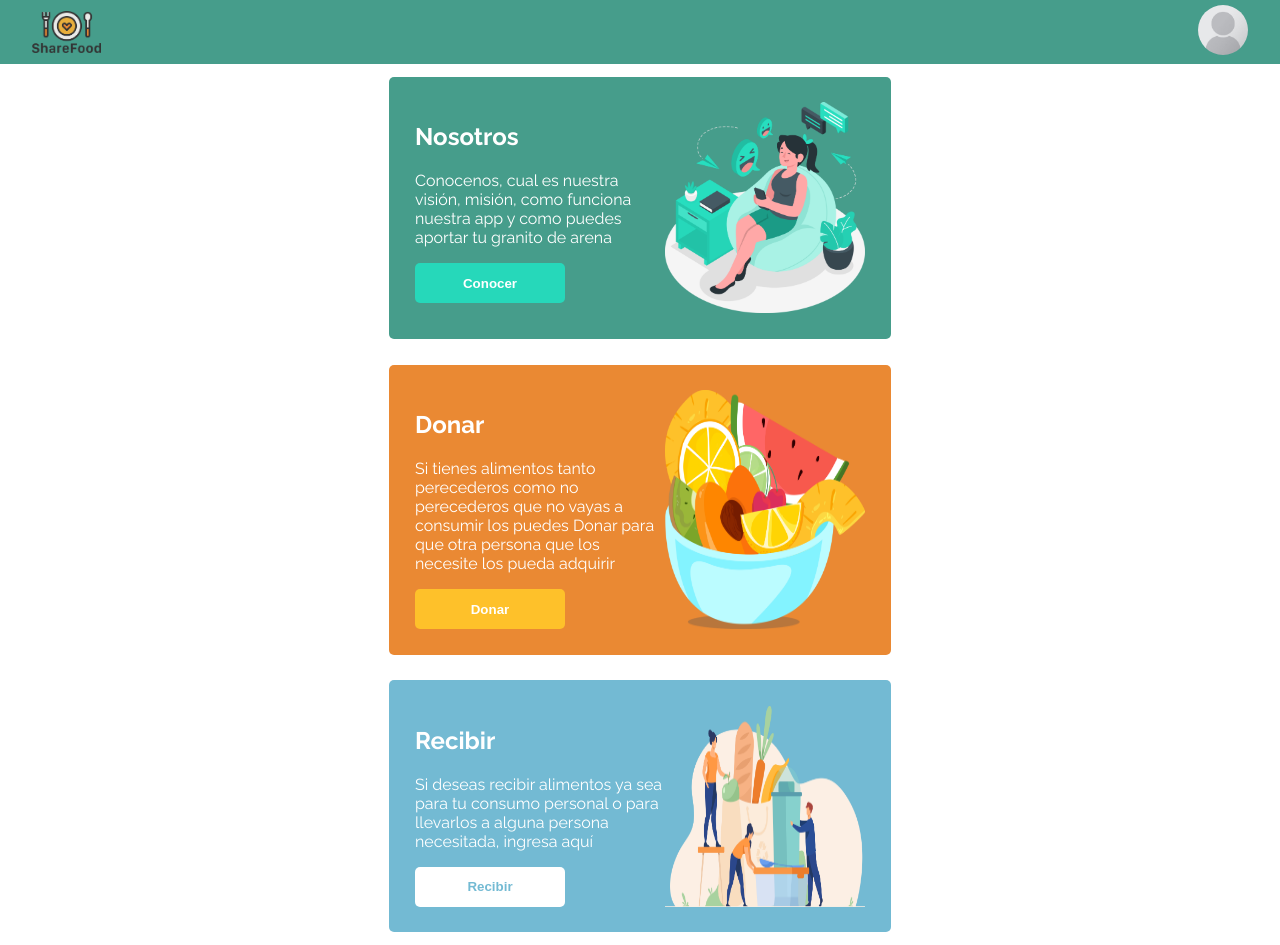
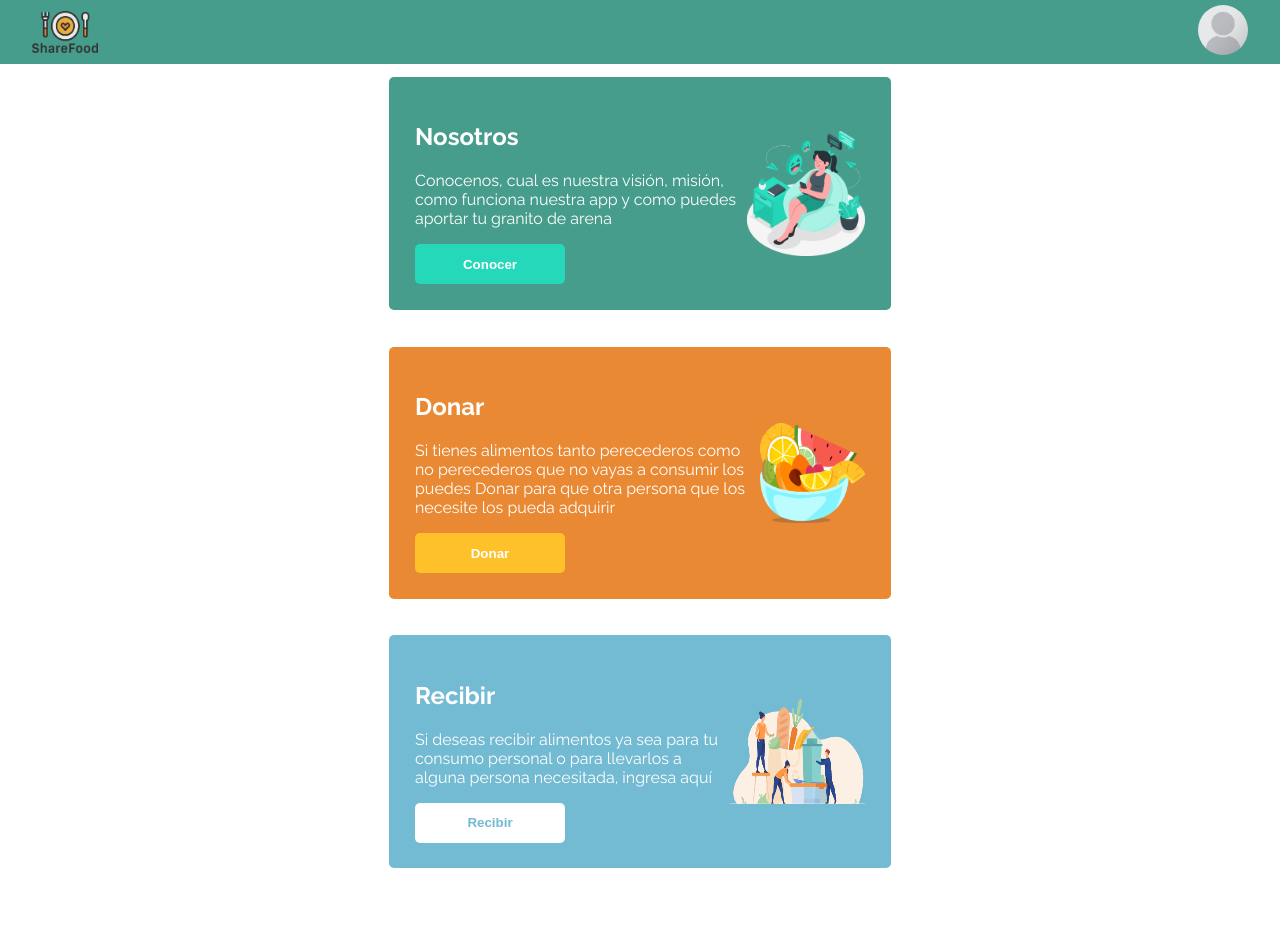
Before and after one commit to Gonzalo9725/Globant-Hackthon, a React (Create React App) app: page /home in a window 1280 px wide. After the commit the page ends 892 px from the top, so only its background shows below. Built offline with nearby package versions, Linux system fonts and the light colour scheme; what react-swipeable-views-utils would draw is missing.

Commit message:
style fixed home

```diff
--- a/src/Components/Home.css
+++ b/src/Components/Home.css
@@ -4,8 +4,27 @@
     align-items:center;
 
 }
+.girl-img{
+    width: 123px;
+    height: 125px;
+}
+.frutas-img{
+    width: 105px;
+    height: 100px;
+    margin-left: 10px;
+
+}
+.gente-img{
+    width: 100px;
+    height: 100px;
+    width: 135px;
+    height: 105px;
+
+}
 .divUs, .give, .receive {
     display: flex;
+    justify-content: center;
+    align-items: center;
     width: 450px;
     height: auto;
     margin-top:1%;
@@ -13,6 +32,7 @@
     padding: 2%;
     border-radius: 5px;
     color: white;
+    margin-bottom: 1.5em;
 }
 .divUs {
     background: #469D8B;
@@ -55,11 +75,11 @@ border:none;
         height: 160px;
         font-size: x-small;
     }
-    .img{
+    /* .img{
         max-width: 120px;
-    }
+    } */
     .divHome{
-        margin-top: 5%;
+        margin-top: 1em;
     }
     .btnUs, .btnGive, .btnReceive{
         width: 100px;
--- a/src/Components/Home.jsx
+++ b/src/Components/Home.jsx
@@ -32,7 +32,7 @@ const Home = ({ setUser }) => {
               <strong>Conocer</strong>
             </button>
           </div>
-          <img src={girl} className="img" alt="joven sentada en sillón" />
+          <img className='girl-img' src={girl}  alt="joven sentada en sillón" />
         </div>
         <div className="give">
           <div className="text">
@@ -46,7 +46,7 @@ const Home = ({ setUser }) => {
               <strong>Donar</strong>
             </button>
           </div>
-          <img src={frutas} className="img" alt="bandeja con frutas" />
+          <img className='frutas-img'src={frutas}  alt="bandeja con frutas" />
         </div>
         <div className="receive">
           <div className="text">
@@ -59,7 +59,7 @@ const Home = ({ setUser }) => {
               <strong>Recibir</strong>
             </button>
           </div>
-          <img src={gente} className="img" alt="personas" />
+          <img className='gente-img' src={gente}  alt="personas" />
         </div>
       </div>
     </Fragment>
--- a/src/Components/Welcome.jsx
+++ b/src/Components/Welcome.jsx
@@ -18,13 +18,13 @@ const AutoPlaySwipeableViews = autoPlay(SwipeableViews);
 
 const tutorialSteps = [
   {
-    label: 'Dona comida para personas con situación de calle',
+    label: 'Dona comida para las personas que más lo necesitan',
   },
   {
-    label: 'Lorem Ipsum is simply dummy text of the ',
+    label: 'Ayúdanos a ayudar! tu donativo es importante ',
   },
   {
-    label: 'he 1960s with the release of Letraset sheets containing',
+    label: 'Si necesitas alimentos, entra a nuestra app',
   },
 
 ];
--- a/src/Components/Widgets/NavBar.css
+++ b/src/Components/Widgets/NavBar.css
@@ -6,15 +6,14 @@
   background-color: #469d8b;
 }
 .navbar-logo {
-    width: 69px;
-    height: 42.11px;
+  width: 66px;
+  height: 42.11px;
   margin-left: 2em;
 }
-.navbar-profile{
-    width: 50px;
-    height: 50px;
-    border-radius: 50%;
-
+.navbar-profile {
+  width: 50px;
+  height: 50px;
+  border-radius: 50%;
 }
 
 .dropdown {
```
